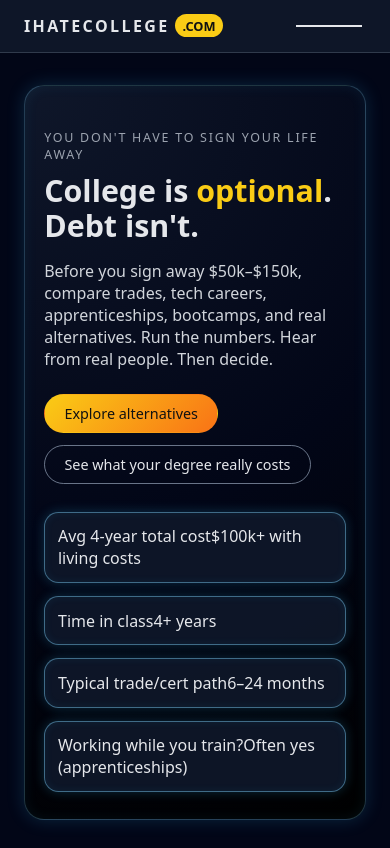
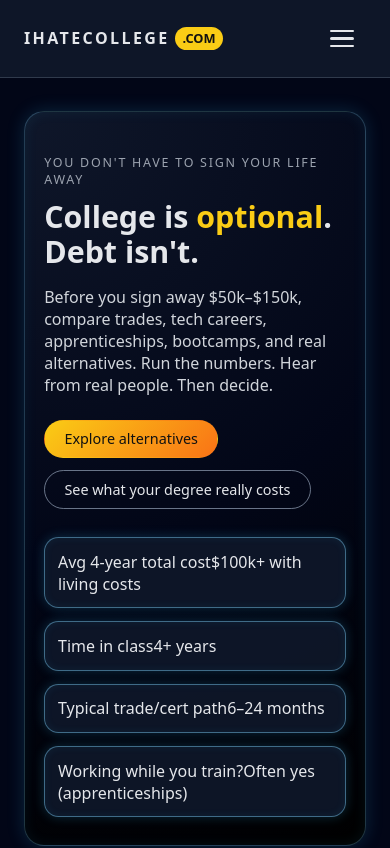
Before and after one commit to placebetsai/Ihatecollege, a Next.js app: page / in a window 390 px wide. Shown: the top 848 px of the page. Built offline with nearby package versions, Linux system fonts and the light colour scheme.

Commit message:
Update globals.css

```diff
--- a/styles/globals.css
+++ b/styles/globals.css
@@ -119,32 +119,44 @@
   opacity: 1;
 }
 
+/* ✅ HAMBURGER BASE (desktop = hidden) */
 .nav-toggle {
-  display: none;
+  display: none; /* shown only on mobile below */
+  flex-direction: column;
+  justify-content: center;
+  align-items: center;
+  gap: 5px;
   background: none;
   border: none;
   cursor: pointer;
-  padding: 0.25rem;
+  padding: 0.75rem;
+  width: 48px;
+  height: 48px;
+  z-index: 999;
 }
 
 .bar {
-  width: 22px;
-  height: 2px;
+  display: block;
+  width: 24px;
+  height: 2.5px;
   background: #e5e7eb;
-  margin: 4px 0;
-  transition: 0.25s;
+  border-radius: 999px;
+  transition: all 0.28s cubic-bezier(0.4, 0, 0.2, 1);
 }
 
+/* X animation */
 .bar1.open {
-  transform: translateY(6px) rotate(45deg);
+  transform: translateY(7.5px) rotate(45deg);
 }
 .bar2.open {
   opacity: 0;
+  transform: scale(0.1);
 }
 .bar3.open {
-  transform: translateY(-6px) rotate(-45deg);
+  transform: translateY(-7.5px) rotate(-45deg);
 }
 
+/* MOBILE MENU CONTAINER (hidden by default) */
 .nav-links-mobile {
   display: none;
 }
@@ -348,27 +360,41 @@
 /* ------------------------------------------------------ */
 
 @media (max-width: 768px) {
-  /* NAV */
+  /* Hide desktop links, show hamburger */
   .nav-links-desktop {
     display: none;
   }
 
   .nav-toggle {
-    display: inline-flex;
+    display: flex; /* ← THIS makes the sandwich show on mobile */
+  }
+
+  /* Mobile menu overlay + blur */
+  .nav-links-mobile {
+    display: none;
+    position: absolute;
+    top: 100%;
+    left: 0;
+    right: 0;
+    background: rgba(3, 7, 18, 0.99);
+    backdrop-filter: blur(20px);
+    border-bottom: 1px solid rgba(148, 163, 184, 0.25);
+    padding: 1rem 1.5rem 1.5rem;
+    flex-direction: column;
+    gap: 0.4rem;
   }
 
   .nav-links-mobile.open {
     display: flex;
-    flex-direction: column;
-    padding: 0.75rem 1.25rem 1rem;
-    background: rgba(3, 7, 18, 0.98);
-    border-bottom: 1px solid rgba(148, 163, 184, 0.25);
-    backdrop-filter: blur(12px);
   }
 
   .nav-link-mobile {
     padding: 0.45rem 0;
     font-size: 0.95rem;
+  }
+
+  .nav-link-mobile-active {
+    color: #facc15;
   }
 
   /* MAIN SPACING */
@@ -581,7 +607,7 @@
   margin-top: 0.8rem;
 }
 
-/* Mobile tweaks */
+/* Mobile tweaks for rankings */
 @media (max-width: 768px) {
   .rankings-header {
     flex-direction: column;
@@ -604,4 +630,4 @@
   .rankings-roi-pill {
     margin-left: 0;
   }
-    }
+}
```
